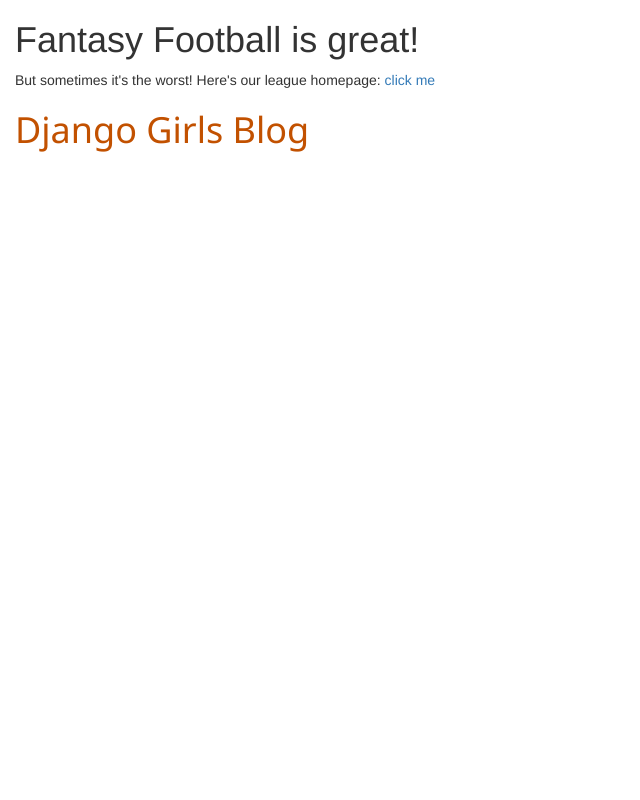
After one commit to bduckley/fantasy_football, a Django app: template ff/templates/ff/post_list_old.html in a window 1280 px wide. The commit adds this page. Shown: the whole page, without its empty margins (0-640 px from the left). Run offline with Django 3.2, Linux system fonts and the light colour scheme; the template is opened without the code that fills it, so the values that code supplies are empty; some libraries are stand-ins or nearby versions.

Commit message:
added view and templates

```diff
--- /dev/null
+++ b/ff/static/css/ff.css
@@ -0,0 +1,8 @@
+h1 a, h2 a {
+	color: #C25100;
+	font-family: 'Noto Sans', sans-serif;
+}
+
+body {
+	padding-left: 15px;
+}
--- /dev/null
+++ b/ff/templates/ff/post_list_old.html
@@ -0,0 +1,31 @@
+{% load static %}
+<html>
+	<head>
+		<link rel="stylesheet" href="//maxcdn.bootstrapcdn.com/bootstrap/3.2.0/css/bootstrap.min.css">
+		<link rel="stylesheet" href="//maxcdn.bootstrapcdn.com/bootstrap/3.2.0/css/bootstrap-theme.min.css">
+		<link href="https://fonts.googleapis.com/css?family=Noto+Sans&display=swap" rel="stylesheet">
+		<link rel="stylesheet" href="{% static 'css/ff.css' %}">
+	</head>
+	<body>
+		<div>
+			<h1>Fantasy Football is great!</h1>
+			<p>But sometimes it's the worst!
+			Here's our league homepage:
+			<a href="https://fantasy.espn.com/football/league?leagueId=692156">click me</a>
+			</p>
+		</div>
+		<div>
+			<h1><a href="/">Django Girls Blog</a></h1>
+		</div>
+
+
+		{% for post in posts %}
+			<div>
+				<p>published: {{ post.published_date }}</p>
+				<h2><a href="">{{ post.title }}</a></h2>
+				<p>{{ post.text|linebreaksbr }}</p>
+			</div>
+		{% endfor %}
+
+	</body>
+</html>
--- a/ff/urls.py
+++ b/ff/urls.py
@@ -3,4 +3,5 @@
 
 urlpatterns = [
 	path('',views.post_list, name='post_list'),
+	path('post/<int:pk>/',views.post_detail,name='post_detail'),
 ]
--- a/ff/views.py
+++ b/ff/views.py
@@ -1,4 +1,4 @@
-from django.shortcuts import render
+from django.shortcuts import render, get_object_or_404
 from django.utils import timezone
 from .models import Post
 
@@ -6,3 +6,7 @@
 def post_list(request):
 	posts = Post.objects.filter(published_date__lte=timezone.now()).order_by('published_date')
 	return render(request, 'ff/post_list.html', {'posts':posts})
+
+def post_detail(request,pk):
+	post = get_object_or_404(Post, pk=pk)
+	return render(request, 'ff/post_detail.html',{'post':post})
```
Also changed, not shown: ff/templates/ff/base.html (added, +32 -0 lines), ff/templates/ff/post_detail.html (added, +13 -0 lines), ff/templates/ff/post_list.html (+4 -17 lines).
